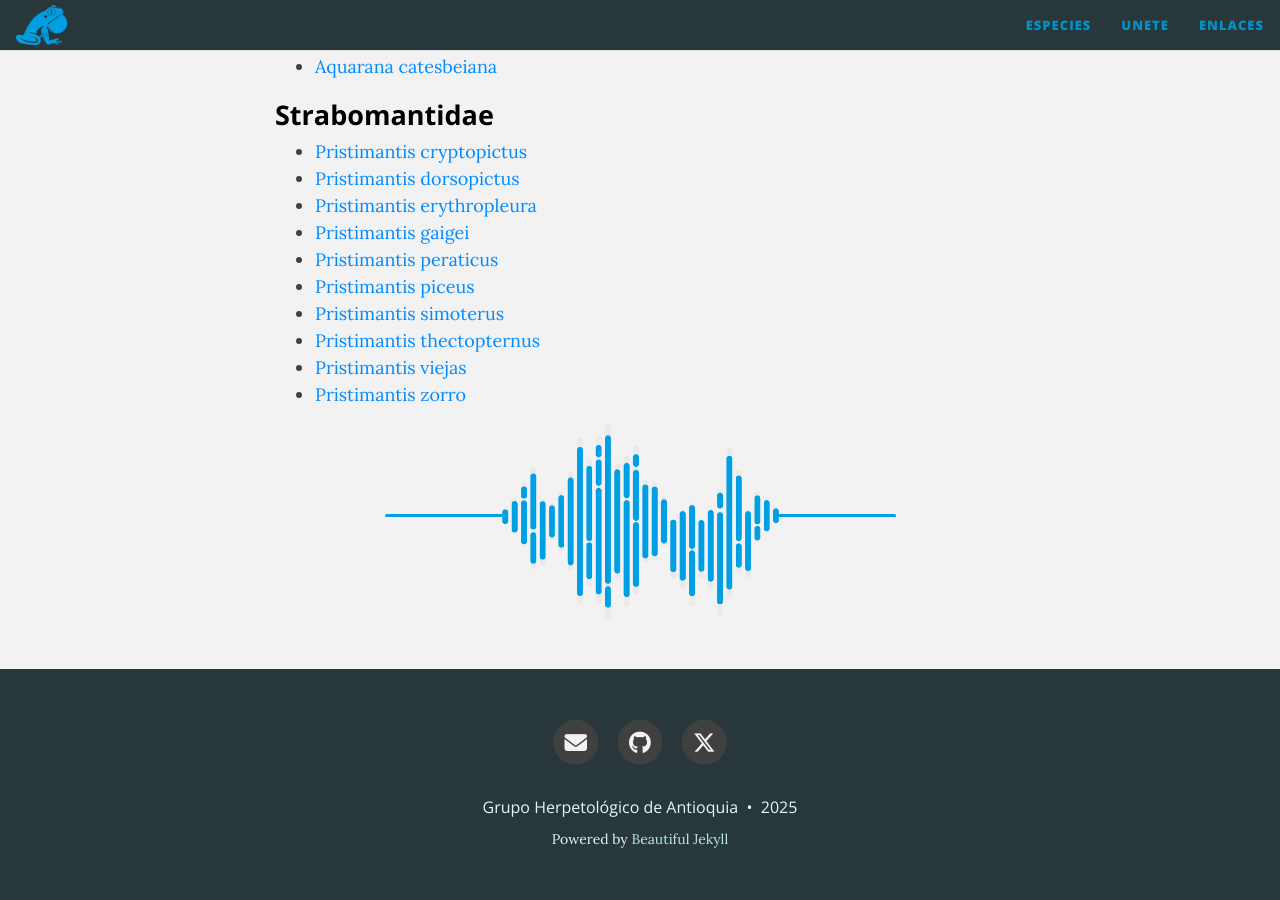
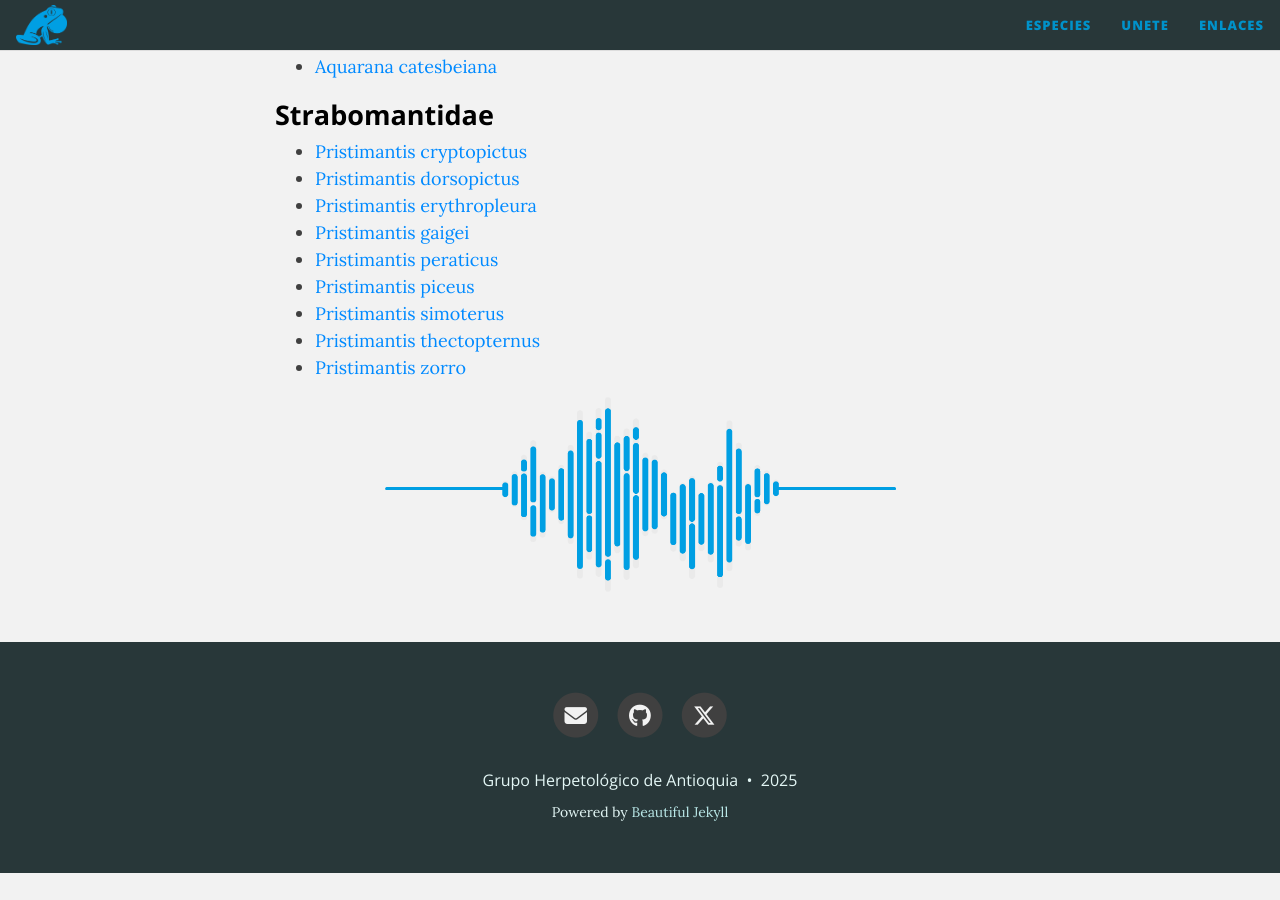
Before and after one commit to colombianfrogs/sounds, a Jekyll site: the page built from docs/especies.md, in a window 1280 px wide and 900 px high, scrolled down 1935 px. Built offline with Jekyll 4.4.1, drawn with Linux system fonts in a browser that asks for light colours; after the commit the page ends 2808 px from its top, so only the background shows below that.

Commit message:
Update especies.md

```diff
--- a/docs/especies.md
+++ b/docs/especies.md
@@ -108,7 +108,6 @@ En esta sección incorporamos especies individuales conforme vamos identificando
 - [Pristimantis piceus](./species/Pristimantis_piceus.md)
 - [Pristimantis simoterus](./species/Pristimantis_simoterus.md)
 - [Pristimantis thectopternus](./species/Pristimantis_thectopternus.md)
-- [Pristimantis viejas](./species/Pristimantis_viejas.md)
 - [Pristimantis zorro](./species/Pristimantis_zorro.md)
 
 
```
